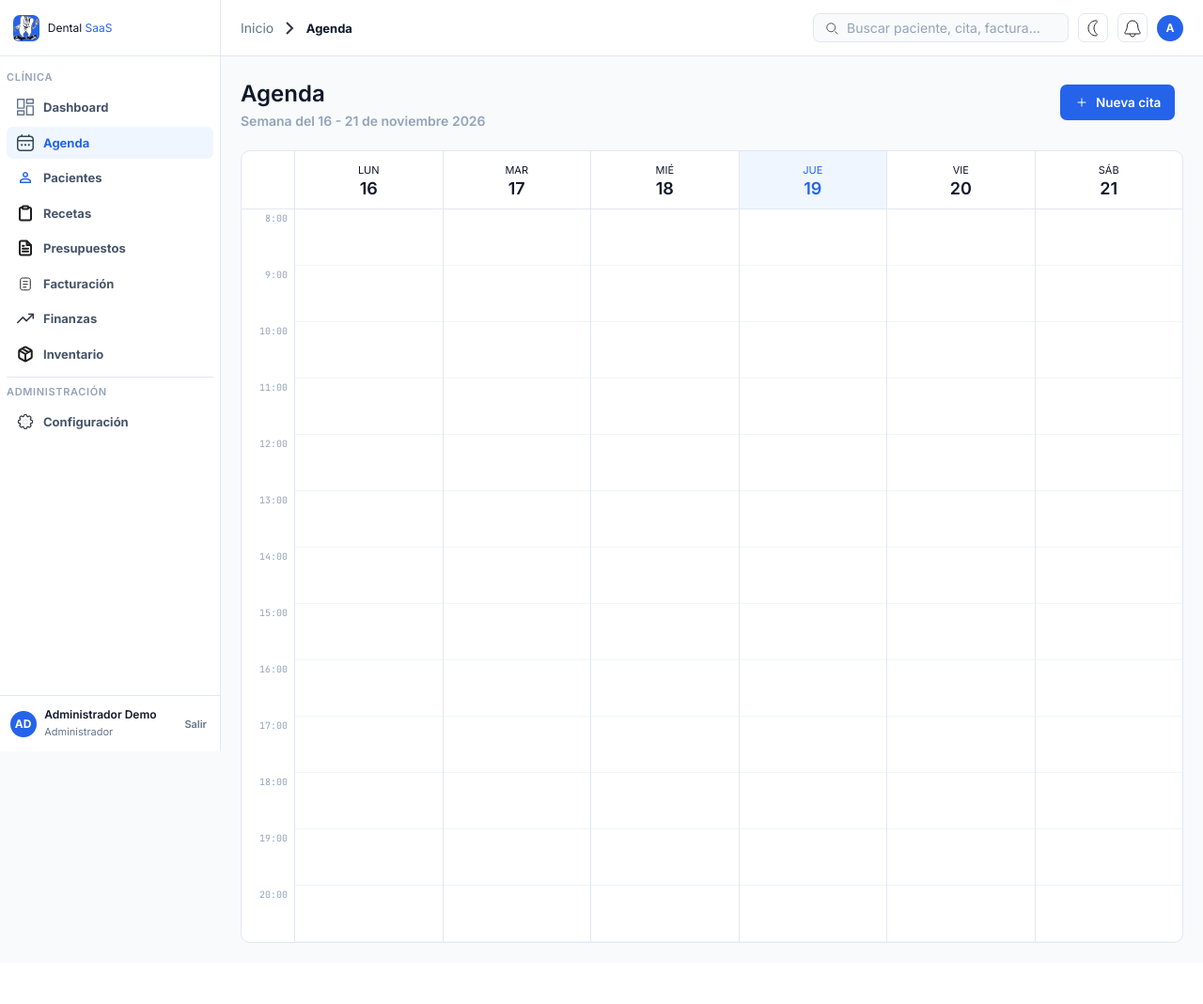
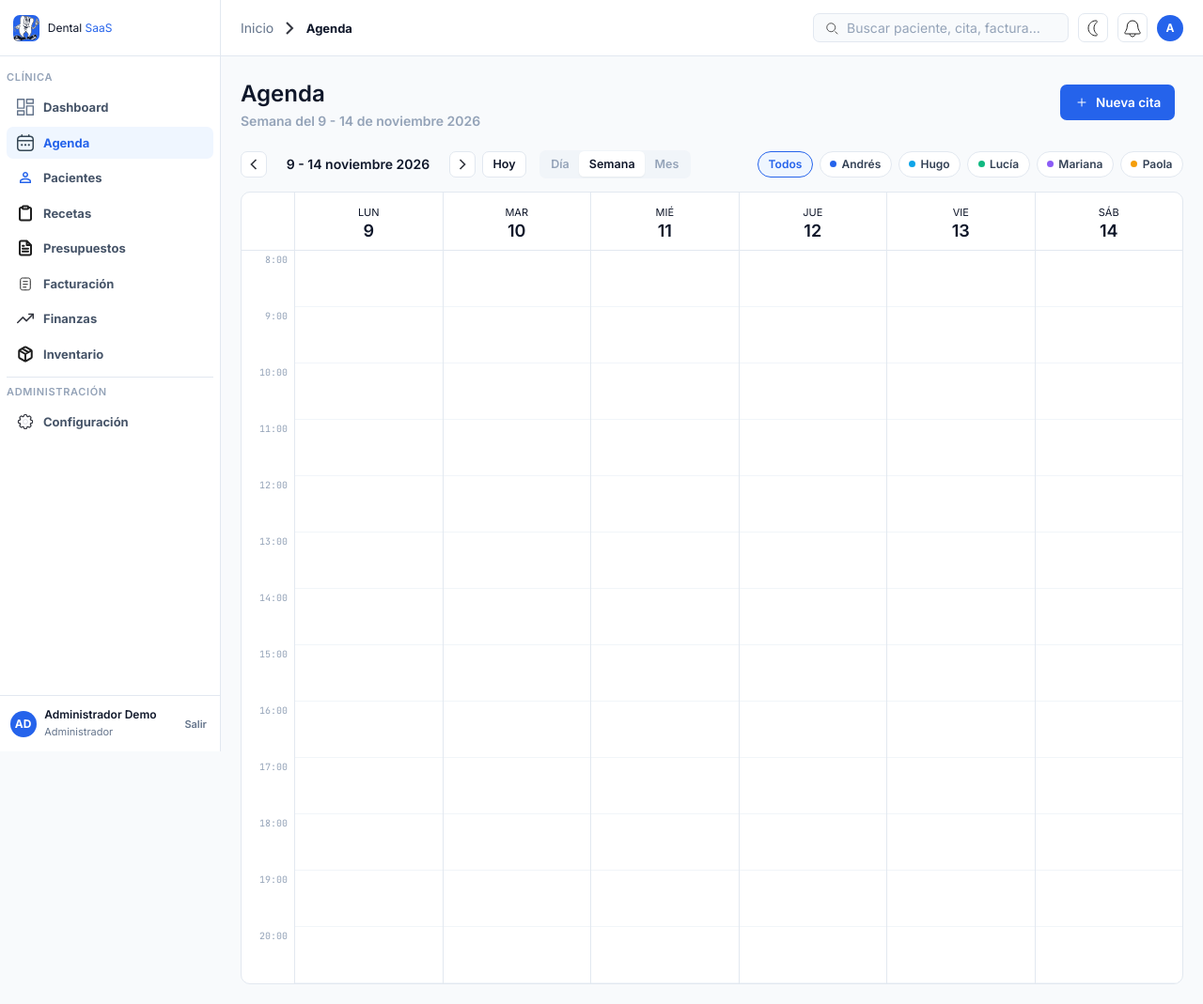
Before and after one commit to JesusEscudero-S/DentalSaaS, a Laravel app: page /agenda?semana=2026-11-09 in a window 1280 px wide. Shown: the whole page at 94% size. Before the commit the page ends 1004 px from the top, so only its background shows below. Run offline with Laravel 10, Linux system fonts and the light colour scheme; a user stored in the database is signed in; data comes from the database, SQL or seed files in the repository; tables that the repository leaves empty hold one stand-in row (values such as "Sample post"); style sheets or scripts are compiled from the project's sources; parts of the project's set-up code (start-up, migrations or seed data) failed here and were passed over.

Commit message:
Agrega navegación por semanas y filtro por doctor en la agenda

```diff
--- a/app/Http/Controllers/Agenda/AgendaController.php
+++ b/app/Http/Controllers/Agenda/AgendaController.php
@@ -5,20 +5,36 @@ namespace App\Http\Controllers\Agenda;
 use App\Http\Controllers\Controller;
 use App\Services\Agenda\AgendaService;
 use Illuminate\Http\Request;
+use Illuminate\Support\Carbon;
 use Illuminate\View\View;
 
 class AgendaController extends Controller
 {
     public function __construct(private AgendaService $agenda) {}
 
+    /**
+     * Calendario semanal. La semana y el doctor llegan por la URL:
+     * /agenda?semana=2026-11-23&doctor=<uuid>  (ambos opcionales).
+     */
     public function index(Request $request): View
     {
-        $weekStart = now()->startOfWeek();
-        $weekEnd = $weekStart->copy()->addDays(5)->endOfDay();
-        $appointments = $this->agenda->weekAppointments($weekStart, $weekEnd);
-        $appointmentsByDay = $appointments->groupBy(
-            fn ($appointment) => $appointment->starts_at->toDateString()   // "2026-11-16"
-        );
+        // 1) Validar lo que llega en la URL: nunca confiar en ella.
+        $filters = $request->validate([
+            'semana' => ['nullable', 'date'],
+            'doctor' => ['nullable', 'uuid'],
+        ]);
+
+        // 2) Semana a mostrar: la de la URL o la actual, siempre desde su lunes.
+        $weekStart = Carbon::parse($filters['semana'] ?? 'today')->startOfWeek();
+        $weekEnd = $weekStart->copy()->addDays(5)->endOfDay();   // sábado 23:59:59
+        $doctorId = $filters['doctor'] ?? null;
+
+        // 3) Citas de la semana (filtradas por doctor si se eligió uno), agrupadas por día.
+        $appointmentsByDay = $this->agenda
+            ->weekAppointments($weekStart, $weekEnd, $doctorId)
+            ->groupBy(fn ($appointment) => $appointment->starts_at->toDateString());   // "2026-11-16"
+
+        $doctors = $this->agenda->doctors();
 
         return view('agenda.index', [
             'weekStart' => $weekStart,
@@ -26,6 +42,13 @@ class AgendaController extends Controller
             'days' => $this->agenda->weekDays($weekStart),
             'hours' => $this->agenda->hours(),
             'appointmentsByDay' => $appointmentsByDay,
+
+            // Barra de navegación y filtro
+            'doctors' => $doctors,
+            'doctorColors' => $this->agenda->doctorColors($doctors),
+            'doctorId' => $doctorId,
+            'prevWeek' => $weekStart->copy()->subWeek()->toDateString(),
+            'nextWeek' => $weekStart->copy()->addWeek()->toDateString(),
         ]);
     }
 }
--- a/app/Services/Agenda/AgendaService.php
+++ b/app/Services/Agenda/AgendaService.php
@@ -4,6 +4,7 @@ namespace App\Services\Agenda;
 
 use App\Enums\AppointmentStatus;
 use App\Models\Appointment;
+use App\Models\OrganizationMember;
 use Illuminate\Support\Carbon;
 use Illuminate\Support\Collection;
 
@@ -65,14 +66,44 @@ class AgendaService
 
     /**
      * Citas de la semana (sin las canceladas), con paciente y doctor ya cargados.
+     * Si se pasa $doctorId, solo las de ese doctor.
      */
-    public function weekAppointments(Carbon $start, Carbon $end): Collection
+    public function weekAppointments(Carbon $start, Carbon $end, ?string $doctorId = null): Collection
     {
         return Appointment::query()
             ->whereBetween('starts_at', [$start, $end])
             ->where('status', '!=', AppointmentStatus::Cancelada->value)
+            ->when($doctorId, fn ($query) => $query->where('doctor_member_id', $doctorId))
             ->with(['patient', 'doctor.user'])
             ->orderBy('starts_at')
             ->get();
     }
+
+    /**
+     * Doctores activos de la clínica (para los chips del filtro), ordenados por nombre.
+     */
+    public function doctors(): Collection
+    {
+        return OrganizationMember::doctors()
+            ->with('user')
+            ->get()
+            ->sortBy(fn ($doctor) => $doctor->displayName())
+            ->values();
+    }
+
+    /**
+     * Un color distinto por doctor, en orden: [member_id => 'blue', ...].
+     * Lo usan los chips del filtro y las tarjetas, así ambos coinciden.
+     *
+     * @return array<string, string>
+     */
+    public function doctorColors(Collection $doctors): array
+    {
+        $palette = ['blue', 'sky', 'green', 'violet', 'amber'];
+
+        return $doctors
+            ->values()
+            ->mapWithKeys(fn ($doctor, $i) => [$doctor->id => $palette[$i % count($palette)]])
+            ->all();
+    }
 }
--- a/resources/views/agenda/index.blade.php
+++ b/resources/views/agenda/index.blade.php
@@ -14,6 +14,68 @@
                 Nueva cita
             </x-ui.button>
         </div>
+    </div>
+
+    {{-- Barra: navegación de semanas, vista y filtro por doctor (Figma) --}}
+    @php
+        $navButton = 'flex size-8 items-center justify-center rounded-lg border border-slate-200 bg-white hover:bg-slate-50 focus-visible:outline-none focus-visible:ring-2 focus-visible:ring-primary-500/50';
+        $chip = 'flex h-8 items-center gap-1.5 rounded-full border px-3 text-[12px] font-semibold transition-colors focus-visible:outline-none focus-visible:ring-2 focus-visible:ring-primary-500/50';
+        $chipOn = 'border-primary-600 bg-primary-50 text-primary-600';
+        $chipOff = 'border-slate-200 bg-white text-slate-700 hover:bg-slate-50';
+    @endphp
+
+    <div class="mb-4 flex flex-wrap items-center justify-between gap-4">
+        <div class="flex items-center gap-2">
+            {{-- Semana anterior / siguiente: conservan el doctor elegido --}}
+            <a href="{{ route('agenda.index', ['semana' => $prevWeek, 'doctor' => $doctorId]) }}" class="{{ $navButton }}"
+                aria-label="Semana anterior">
+                <x-ui.icon name="expand-right" :size="20" class="rotate-180" />
+            </a>
+
+            <p class="min-w-[180px] text-center text-[14px] font-semibold text-slate-900">
+                {{ $weekStart->format('j') }} - {{ $weekEnd->translatedFormat('j F Y') }}
+            </p>
+
+            <a href="{{ route('agenda.index', ['semana' => $nextWeek, 'doctor' => $doctorId]) }}" class="{{ $navButton }}"
+                aria-label="Semana siguiente">
+                <x-ui.icon name="expand-right" :size="20" />
+            </a>
+
+            {{-- Hoy: sin "semana" en la URL = semana actual --}}
+            <a href="{{ route('agenda.index', ['doctor' => $doctorId]) }}"
+                class="flex h-8 items-center rounded-lg border border-slate-200 bg-white px-3 text-[12.5px] font-semibold text-slate-900 hover:bg-slate-50">
+                Hoy
+            </a>
+
+            {{-- Día / Semana / Mes: por ahora solo Semana --}}
+            <div class="ml-2 flex rounded-lg bg-slate-100 p-0.5 text-[12.5px] font-semibold">
+                <span class="cursor-not-allowed px-3 py-1 text-slate-400" title="Próximamente">Día</span>
+                <span class="rounded-md bg-white px-3 py-1 text-slate-900 shadow-sm">Semana</span>
+                <span class="cursor-not-allowed px-3 py-1 text-slate-400" title="Próximamente">Mes</span>
+            </div>
+        </div>
+
+        {{-- Chips de doctor: el punto tiene el mismo color que sus tarjetas --}}
+        <nav class="flex flex-wrap items-center gap-2" aria-label="Filtrar por doctor">
+            <a href="{{ route('agenda.index', ['semana' => $weekStart->toDateString()]) }}"
+                class="{{ $chip }} {{ $doctorId ? $chipOff : $chipOn }}" @if (! $doctorId) aria-current="true" @endif>
+                Todos
+            </a>
+
+            @foreach ($doctors as $doctor)
+                @php
+                    // "Dra. Lucía Fonseca" → "Lucía" (como en Figma)
+                    $shortName = explode(' ', $doctor->displayName())[1] ?? $doctor->displayName();
+                    $isActive = $doctorId === $doctor->id;
+                @endphp
+                <a href="{{ route('agenda.index', ['semana' => $weekStart->toDateString(), 'doctor' => $doctor->id]) }}"
+                    class="{{ $chip }} {{ $isActive ? $chipOn : $chipOff }}" title="{{ $doctor->displayName() }}"
+                    @if ($isActive) aria-current="true" @endif>
+                    <x-ui.color-dot :color="$doctorColors[$doctor->id]" />
+                    {{ $shortName }}
+                </a>
+            @endforeach
+        </nav>
     </div>
 
     {{-- Calendario semanal --}}
@@ -49,7 +111,7 @@
 
                     {{-- citas de este día --}}
                     @foreach ($appointmentsByDay[$day->toDateString()] ?? [] as $appointment)
-                        <x-agenda.appointment-card :appointment="$appointment" />
+                        <x-agenda.appointment-card :appointment="$appointment" :color="$doctorColors[$appointment->doctor_member_id] ?? 'slate'" />
                     @endforeach
                 </div>
             @endforeach
--- a/resources/views/components/agenda/appointment-card.blade.php
+++ b/resources/views/components/agenda/appointment-card.blade.php
@@ -1,9 +1,9 @@
-{{-- Tarjeta de cita en el calendario (Figma: Appointment). --}}
-@props(['appointment'])
+{{-- Tarjeta de cita en el calendario (Figma: Appointment).
+     $color llega desde la vista (AgendaService::doctorColors) para que coincida con el chip del doctor. --}}
+@props(['appointment', 'color' => 'slate'])
 
 @php
     $pos = \App\Services\Agenda\AgendaService::position($appointment);
-    $color = \App\Support\Ui::colorFor($appointment->doctor_member_id);   // mismo color por doctor
 
     // Tailwind necesita ver las clases completas escritas en el código: por eso un mapa y no "bg-{$color}-50".
     $colors = [
```
